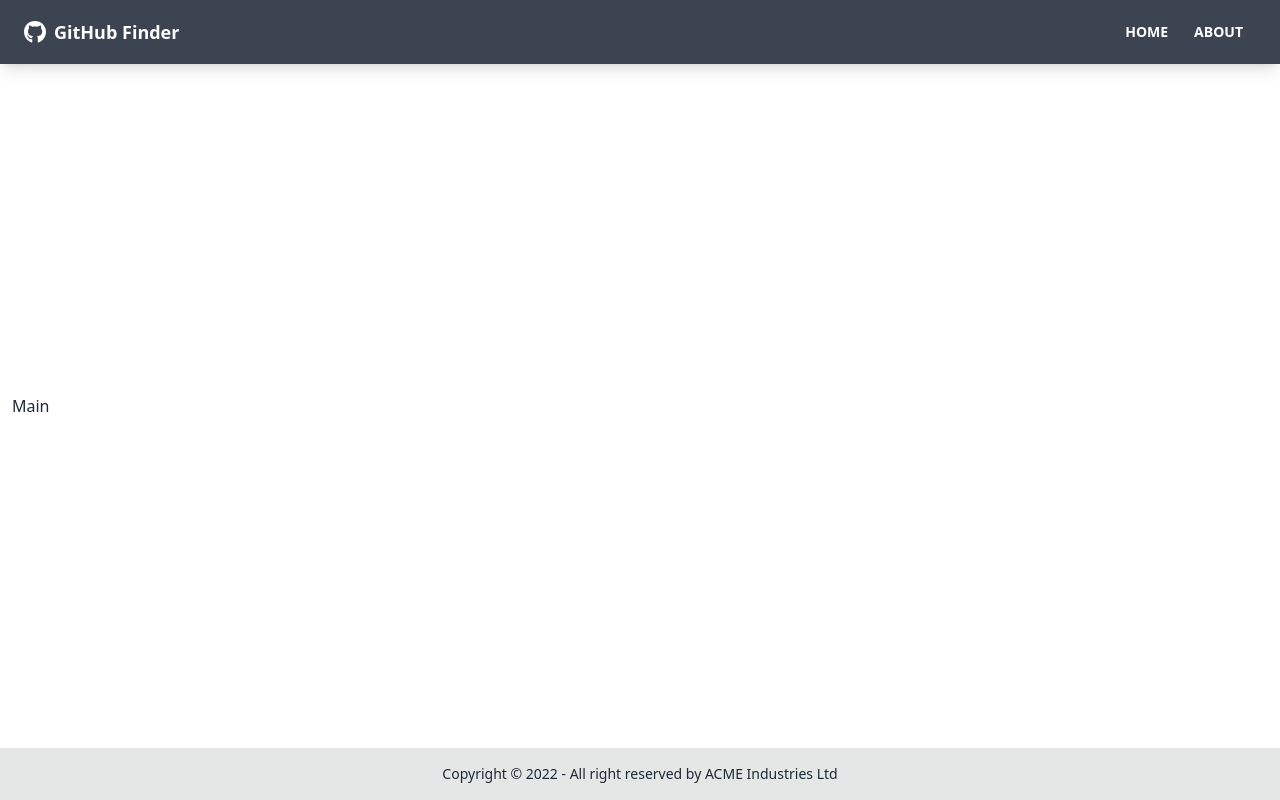
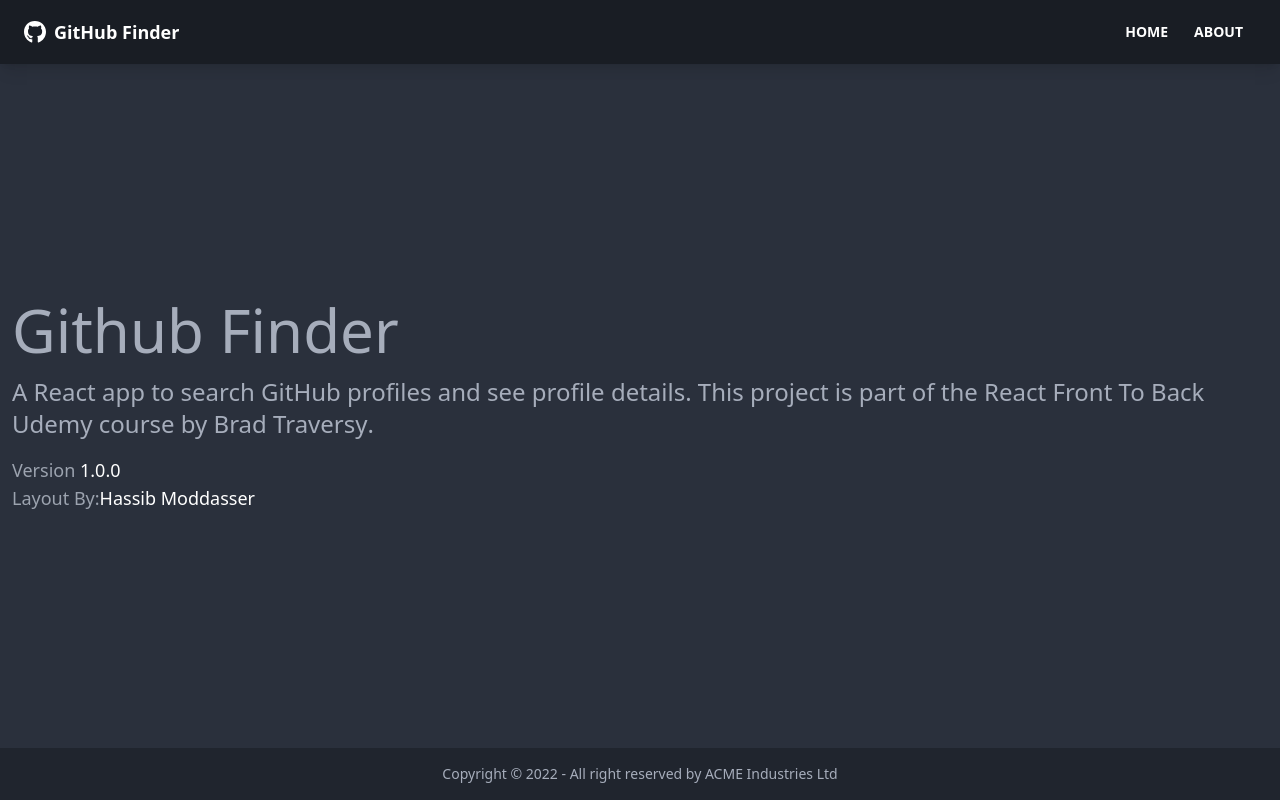
Before and after one commit to Mezin24/react_github_finder, a React (Create React App) app: page /about in a window 1280 px wide. Built offline with nearby package versions, Linux system fonts and the light colour scheme.

Commit message:
add home about pages

```diff
--- a/public/index.html
+++ b/public/index.html
@@ -1,17 +1,12 @@
 <!DOCTYPE html>
-<html lang="en">
+<html lang="en" data-theme="dark">
+
 <head>
   <meta charset="utf-8" />
   <link rel="icon" href="%PUBLIC_URL%/favicon.ico" />
-    <meta
-      name="viewport"
-      content="width=device-width, initial-scale=1"
-    />
+  <meta name="viewport" content="width=device-width, initial-scale=1" />
   <meta name="theme-color" content="#000000" />
-    <meta
-      name="description"
-      content="Web site created using create-react-app"
-    />
+  <meta name="description" content="Web site created using create-react-app" />
   <link rel="apple-touch-icon" href="%PUBLIC_URL%/logo192.png" />
   <!--
       manifest.json provides metadata used when your web app is installed on a
@@ -29,10 +24,9 @@
     -->
   <title>GitHub Finder</title>
 </head>
+
 <body>
-    <noscript
-      >You need to enable JavaScript to run this app.</noscript
-    >
+  <noscript>You need to enable JavaScript to run this app.</noscript>
   <div id="root"></div>
   <!--
       This HTML file is a template.
@@ -45,4 +39,5 @@
       To create a production bundle, use `npm run build` or `yarn build`.
     -->
 </body>
+
 </html>
--- a/src/App.js
+++ b/src/App.js
@@ -5,13 +5,22 @@
 } from 'react-router-dom'
 import Navbar from './components/layout/Navbar'
 import Footer from './components/layout/Footer'
+import About from './pages/About'
+import Notfound from './pages/Notfound'
+import Home from './pages/Home'
 
 function App() {
   return (
     <Router>
       <div className="h-screen flex flex-col justify-between">
         <Navbar />
-        <main className="container px-3 pb-12 mx-auto">Main</main>
+        <main className="container px-3 pb-12 mx-auto">
+          <Routes>
+            <Route path="/" element={<Home />} />
+            <Route path="/about" element={<About />} />
+            <Route path="/*" element={<Notfound />} />
+          </Routes>
+        </main>
         <Footer />
       </div>
     </Router>
--- a/src/components/layout/Footer.jsx
+++ b/src/components/layout/Footer.jsx
@@ -1,7 +1,6 @@
 import React from 'react'
-import PropTypes from 'prop-types'
 
-function Footer(props) {
+function Footer() {
   const footerYear = new Date().getFullYear()
 
   return (
@@ -16,6 +15,5 @@
   )
 }
 
-Footer.propTypes = {}
 
 export default Footer
--- /dev/null
+++ b/src/pages/About.jsx
@@ -0,0 +1,31 @@
+function About() {
+  return (
+    <>
+      <h1 className='text-6xl mb-4'>Github Finder</h1>
+      <p className='mb-4 text-2xl font-light'>
+        A React app to search GitHub profiles and see profile details. This
+        project is part of the
+        <a href='https://www.udemy.com/course/modern-react-front-to-back/'>
+          {' '}
+          React Front To Back
+        </a>{' '}
+        Udemy course by
+        <strong>
+          <a href='https://traversymedia.com'> Brad Traversy</a>
+        </strong>
+        .
+      </p>
+      <p className='text-lg text-gray-400'>
+        Version <span className='text-white'>1.0.0</span>
+      </p>
+      <p className='text-lg text-gray-400'>
+        Layout By:
+        <a className='text-white' href='https://twitter.com/hassibmoddasser'>
+          Hassib Moddasser
+        </a>
+      </p>
+    </>
+  )
+}
+
+export default About
--- /dev/null
+++ b/src/pages/Home.jsx
@@ -0,0 +1,12 @@
+import {Link} from 'react-router-dom'
+
+function Home() {
+  return (
+    <div>
+      <h1 className="text-6xl mb-4">Welcome</h1>
+      {process.env.REACT_APP_GITHUB_TOKEN}
+    </div>
+  )
+}
+
+export default Home
--- /dev/null
+++ b/src/pages/Notfound.jsx
@@ -0,0 +1,21 @@
+import {FaHome} from 'react-icons/fa'
+import {Link} from 'react-router-dom'
+
+function Notfound() {
+  return (
+    <div className='hero'>
+      <div className="text-center hero-content">
+        <div className="max-w-lg">
+          <h1 className="text-8xl font-bold mb-8">Oops!</h1>
+          <p className="text-5xl mb-8">404 - Page not found!</p>
+          <Link className="btn btn-primary btn-lg" to="/">
+            <FaHome className="mr-2"/>
+            Back To Home
+          </Link>
+        </div>
+      </div>
+    </div>
+  )
+}
+
+export default Notfound
```
Also changed, not shown: 2 other files (tests, documents, lock files or other folders). Lines whose indentation alone changed are shown as unchanged.
